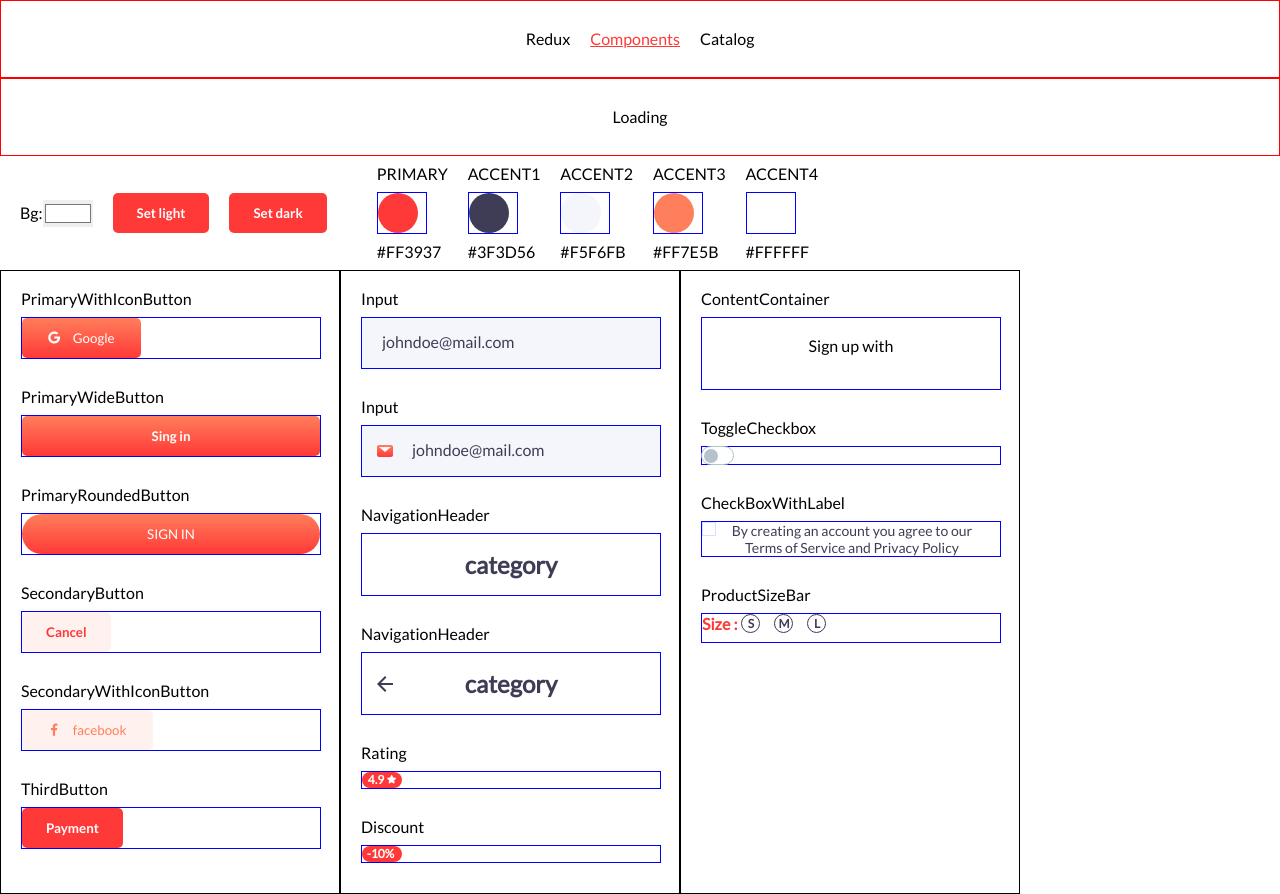
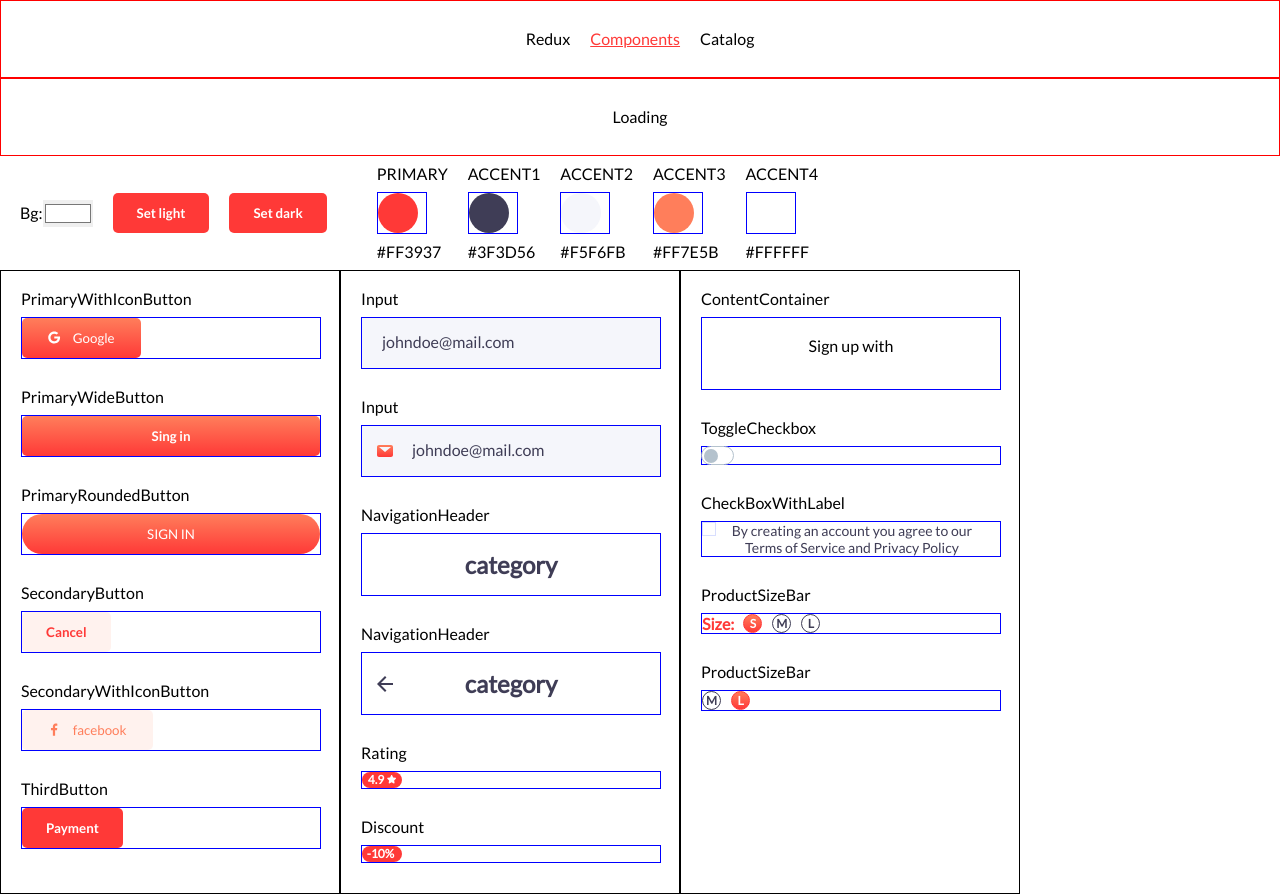
Before and after one commit to SVladikO/depoistu, a React (Create React App) app: page /components in a window 1280 px wide. Built offline with nearby package versions, Linux system fonts and the light colour scheme.

Commit message:
Fixed structure

```diff
--- a/src/component/ProductSizeBar/ProductSize.js
+++ /dev/null
@@ -1,28 +0,0 @@
-import React, {useState} from 'react';
-import {Label, SizeBlock, Wrapper} from "./ProductSize.style";
-
-const mapper = {
-    1: 'S',
-    2: 'M',
-    3: 'L'
-}
-
-const ProductSizeBar = ({buttons, selectedSize, handleClick, label}) => {
-    const [itemActiveId, setItemActiveId] = useState(null);
-    buttons = [
-        {size: 'S', id: 1},
-        {size: 'M', id: 2},
-        {size: 'L', id: 3},
-    ];
-    handleClick = (id) => {
-        setItemActiveId(id)
-    };
-    return (
-        <Wrapper>
-            <Label>{label}</Label>
-            { buttons.map((b,id) => <SizeBlock key={id} active={itemActiveId === id} onClick={() => handleClick(id)} > {mapper[b.id]} </SizeBlock>) }
-        </Wrapper>
-    );
-};
-
-export default ProductSizeBar;
--- a/src/component/ProductSizeBar/ProductSize.style.js
+++ /dev/null
@@ -1,31 +0,0 @@
-import styled from 'styled-components';
-import {THEME} from "../../theme";
-
-
-export const Wrapper = styled.div`
-  display: flex;
-  font-family: "LatoRegular";
-  font-weight: 700;
-`;
-export const Label = styled.span`
-  font-size: 16px;
-  color: ${THEME.COLOR.PRIMARY};
-  line-height: 19px;
-`;
-
-export const SizeBlock = styled.div.attrs((p) => ({
-    borderColor: p.active ? `${THEME.COLOR.PRIMARY}` : `${THEME.COLOR.ACCENT1}`,
-}))`
-  background: ${(p) => (p.active ? `linear-gradient(${THEME.GRADIENT.FROM}, ${THEME.GRADIENT.TO});` : `${THEME.COLOR.ACCENT4}`)};
-  width: 19px;
-  height: 19px;
-  font-size: 12px;
-  line-height: 14px;
-  margin: 0 10px 9px 4px;
-  border-radius: 50%;
-  display: flex;
-  align-items: center;
-  justify-content: center;
-  border: 1px solid ${(p) => p.borderColor};
-  color: ${(p) => (p.active ? `${THEME.COLOR.ACCENT4}` : `${THEME.COLOR.ACCENT1}`)};
-`;
--- /dev/null
+++ b/src/component/ProductSizeBar/ProductSizeBar.js
@@ -0,0 +1,25 @@
+import {Label, SizeBlock, Wrapper} from "./ProductSizeBar.style";
+
+const mapper = {
+    1: 'S',
+    2: 'M',
+    3: 'L'
+}
+
+const ProductSizeBar = ({buttons, selectedSize, handleClick, label}) => {
+    return (
+        <Wrapper>
+            {label && <Label>{label}</Label>}
+            {buttons.map(b =>
+                <SizeBlock
+                    key={b.size}
+                    active={selectedSize === b.size}
+                    onClick={() => handleClick(b)}
+                >
+                    {mapper[b.size]}
+                </SizeBlock>)}
+        </Wrapper>
+    );
+};
+
+export default ProductSizeBar;
--- /dev/null
+++ b/src/component/ProductSizeBar/ProductSizeBar.style.js
@@ -0,0 +1,31 @@
+import styled from 'styled-components';
+import {THEME} from "../../theme";
+
+export const Wrapper = styled.div`
+  display: flex;
+  font-weight: 700;
+`;
+export const Label = styled.span`
+  color: ${THEME.COLOR.PRIMARY};
+  font-size: 16px;
+  line-height: 19px;
+  margin: 0 9px 0 0;
+`;
+
+export const SizeBlock = styled.div`
+  width: 19px;
+  height: 19px;
+  margin: 0 10px 0 0;
+
+  font-size: 12px;
+  line-height: 14px;
+
+  display: flex;
+  align-items: center;
+  justify-content: center;
+
+  border-radius: 50%;
+  border: 1px solid ${p => p.active ? THEME.COLOR.PRIMARY : THEME.COLOR.ACCENT1};
+  color:       ${p => p.active ? THEME.COLOR.ACCENT4 : THEME.COLOR.ACCENT1};
+  background:  ${p => p.active ? `linear-gradient(${THEME.GRADIENT.FROM}, ${THEME.GRADIENT.TO})` : THEME.COLOR.ACCENT4};
+`;
--- a/src/page/development/Components.page.jsx
+++ b/src/page/development/Components.page.jsx
@@ -16,7 +16,7 @@ import {ContentContainer} from "../../component/ContentContainer/ContentContaine
 import {Discount} from "../../component/Discount/Discount.style";
 import Input from "../../component/Input/Input";
 import NavigationHeader from "../../component/TopNavigation/NavigationHeader";
-import ProductSizeBar from "../../component/ProductSizeBar/ProductSize";
+import ProductSizeBar from "../../component/ProductSizeBar/ProductSizeBar";
 import {ReactComponent as GoogleIcon} from '../../icons/google.svg';
 import {ReactComponent as FacebookIcon} from '../../icons/facebook.svg';
 import {ReactComponent as MailIcon} from '../../icons/mail.svg';
@@ -55,9 +55,44 @@ const columns = [
         {title: 'ContentContainer', component: <ContentContainer>Sign up with</ContentContainer>},
         {title: 'ToggleCheckbox', component: <ToggleCheckbox/>},
         {title: 'CheckBoxWithLabel',
-            component: <CheckBoxWithLabel label="By creating an account you agree to our
-Terms of Service and Privacy Policy"/> },
-        {title: 'ProductSizeBar', component: <ProductSizeBar label="Size :"/>}
+            component:
+                <CheckBoxWithLabel
+                    label="By creating an account you agree to our Terms of Service and Privacy Policy"
+                />
+        },
+        {title: 'ProductSizeBar', component:
+                (function ()  {
+                  const selectedSize = 1;
+                  const buttons = [
+                      {price: 10, size: 1},
+                      {price: 20, size: 2},
+                      {price: 30, size: 3},
+                  ];
+
+                  function handleClick(m) {
+                      alert('Clicked on size: ' + m.size + ' with price: ' + m.price)
+                  }
+
+                  return <ProductSizeBar buttons={buttons} selectedSize={selectedSize} handleClick={handleClick} label="Size:"/>
+              })()
+
+        },
+        {title: 'ProductSizeBar', component:
+                (function ()  {
+                  const selectedSize = 3;
+                  const buttons = [
+                      {price: 20, size: 2},
+                      {price: 30, size: 3},
+                  ];
+
+                    function handleClick(m) {
+                        alert('Clicked on size: ' + m.size + ' with price: ' + m.price)
+                    }
+
+                  return <ProductSizeBar buttons={buttons} handleClick={handleClick} selectedSize={selectedSize} />
+              })()
+
+        }
     ]
 ]
 
```
